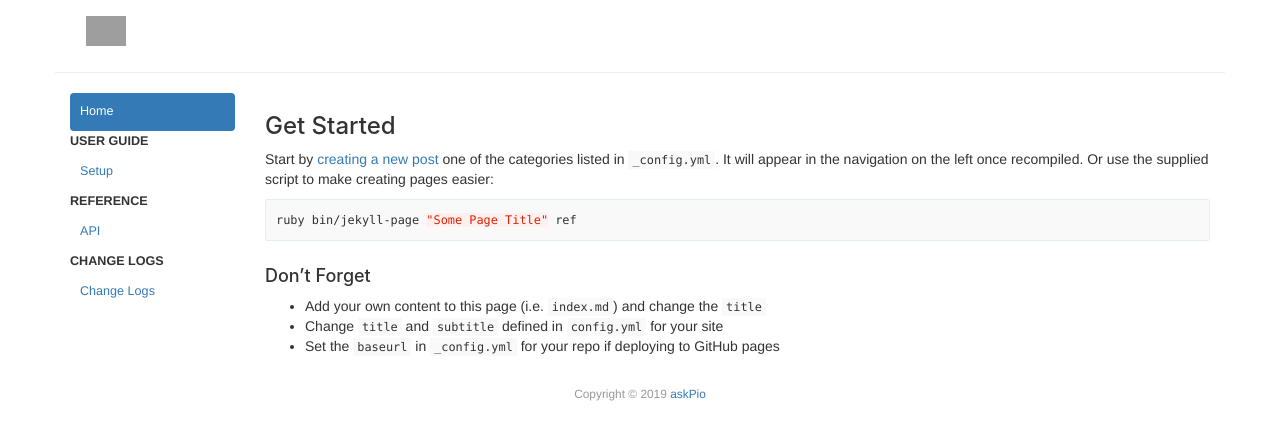
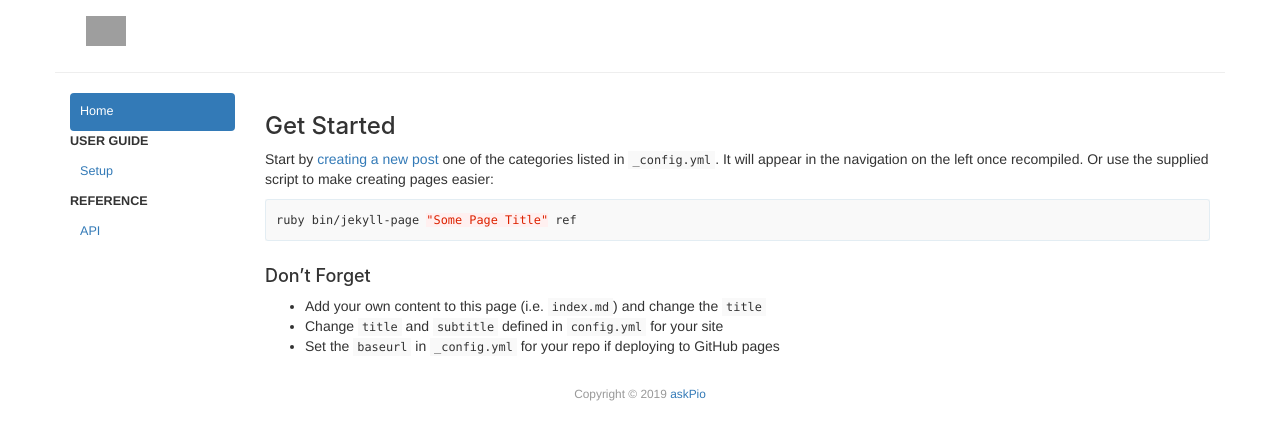
Before and after one commit to Harshgupta71/askPio_Documentation, a Jekyll site: the page built from index.md, in a window 1280 px wide. Shown: the top 440 px of the page. Built offline with Jekyll 4.4.1, drawn with Linux system fonts in a browser that asks for light colours; part of the change alters nothing that is shown; grey boxes are pictures that could not be loaded.

Commit message:
Update _config.yml

```diff
--- a/_config.yml
+++ b/_config.yml
@@ -30,7 +30,7 @@ sections: [
     ['start', 'Getting Started'],
     ['guide', 'User Guide'],
     ['ref', 'Reference'],
-    ['changelogs', 'Change Logs'],
+    ['cl', 'Change Logs'],
     ['tut', 'Tutorials'],
     ['help', 'Help']
 ]
```
